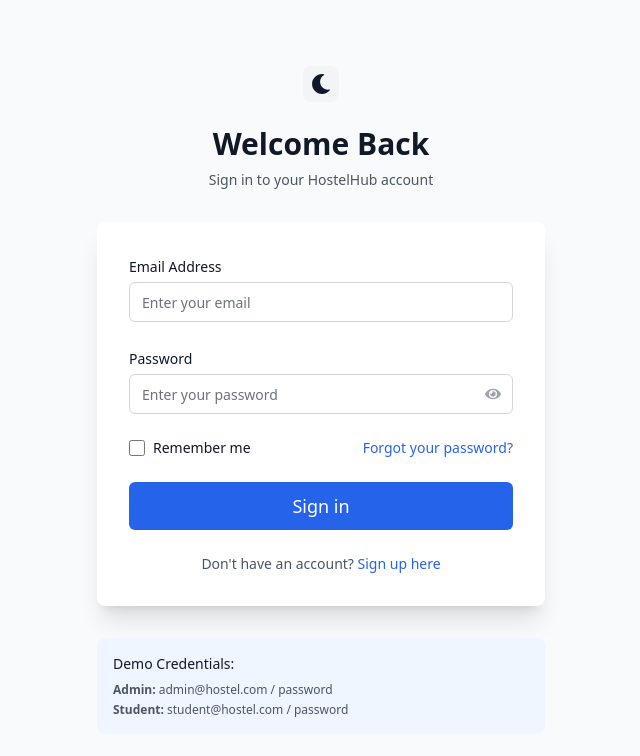
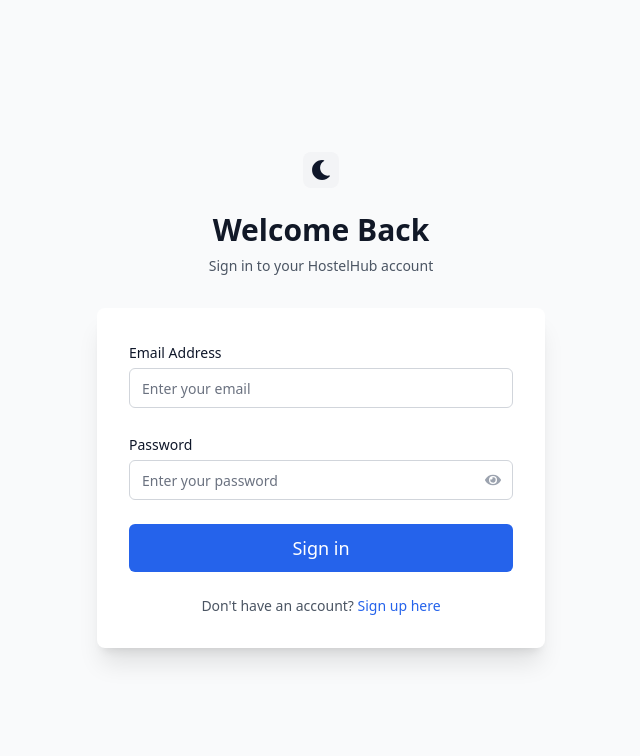
Before and after one commit to habibi-as/hostel-frontend, a React (Create React App) app in the folder client/: page /login in a window 1280 px wide. Shown: the top 756 px of the page, without its empty margins (319-959 px from the left). Built offline with nearby package versions, Linux system fonts and the light colour scheme.

Commit message:
Update Login.js

```diff
--- a/client/src/pages/Login.js
+++ b/client/src/pages/Login.js
@@ -4,12 +4,10 @@ import { useAuth } from '../contexts/AuthContext';
 import { useTheme } from '../contexts/ThemeContext';
 import LoadingSpinner from '../components/LoadingSpinner';
 import { FaEye, FaEyeSlash, FaSun, FaMoon } from 'react-icons/fa';
+import toast from 'react-hot-toast';
 
 const Login = () => {
-  const [formData, setFormData] = useState({
-    email: '',
-    password: ''
-  });
+  const [formData, setFormData] = useState({ email: '', password: '' });
   const [showPassword, setShowPassword] = useState(false);
   const [errors, setErrors] = useState({});
 
@@ -18,9 +16,8 @@ const Login = () => {
   const navigate = useNavigate();
   const location = useLocation();
 
-  // ✅ Redirect if user is already logged in
   useEffect(() => {
-    if (loading) return; // Wait for AuthContext check
+    if (loading) return;
     if (!user) return;
 
     if (user.role === 'admin') navigate('/admin/dashboard', { replace: true });
@@ -29,42 +26,44 @@ const Login = () => {
 
   const handleChange = (e) => {
     const { name, value } = e.target;
-    setFormData(prev => ({ ...prev, [name]: value }));
-
-    if (errors[name]) {
-      setErrors(prev => ({ ...prev, [name]: '' }));
-    }
+    setFormData((prev) => ({ ...prev, [name]: value }));
+    if (errors[name]) setErrors((prev) => ({ ...prev, [name]: '' }));
   };
 
   const validateForm = () => {
     const newErrors = {};
-
-    if (!formData.email) {
-      newErrors.email = 'Email is required';
-    } else if (!/\S+@\S+\.\S+/.test(formData.email)) {
+    if (!formData.email) newErrors.email = 'Email is required';
+    else if (!/\S+@\S+\.\S+/.test(formData.email))
       newErrors.email = 'Email is invalid';
-    }
-
-    if (!formData.password) {
-      newErrors.password = 'Password is required';
-    }
-
+    if (!formData.password) newErrors.password = 'Password is required';
     setErrors(newErrors);
     return Object.keys(newErrors).length === 0;
   };
 
   const handleSubmit = async (e) => {
     e.preventDefault();
+    if (!validateForm()) return;
 
-    if (!validateForm()) return;
+    try {
+      if (typeof login !== 'function') {
+        console.error('❌ login is not a function:', login);
+        toast.error('Internal error: login function missing.');
+        return;
+      }
 
       const result = await login(formData.email, formData.password);
 
-    // ✅ Instant redirect after successful login
-    if (result.success && result.user) {
+      if (result?.success && result.user) {
+        toast.success(`Welcome ${result.user.name || ''}!`);
         if (result.user.role === 'admin') navigate('/admin/dashboard', { replace: true });
         else if (result.user.role === 'student') navigate('/student/dashboard', { replace: true });
         else navigate('/', { replace: true });
+      } else {
+        toast.error(result?.message || 'Invalid credentials');
+      }
+    } catch (err) {
+      console.error('❌ Login error:', err);
+      toast.error('An unexpected error occurred during login');
     }
   };
 
@@ -91,19 +90,15 @@ const Login = () => {
           </p>
         </div>
 
-        {/* Login Form */}
+        {/* Form */}
         <div className={`${darkMode ? 'bg-gray-800' : 'bg-white'} shadow-xl rounded-lg p-8`}>
           <form className="space-y-6" onSubmit={handleSubmit}>
             <div>
-              <label htmlFor="email" className="label">
-                Email Address
-              </label>
+              <label htmlFor="email" className="label">Email Address</label>
               <input
                 id="email"
                 name="email"
                 type="email"
-                autoComplete="email"
-                required
                 value={formData.email}
                 onChange={handleChange}
                 className={`input mt-1 ${errors.email ? 'border-red-500' : ''}`}
@@ -113,16 +108,12 @@ const Login = () => {
             </div>
 
             <div>
-              <label htmlFor="password" className="label">
-                Password
-              </label>
+              <label htmlFor="password" className="label">Password</label>
               <div className="relative mt-1">
                 <input
                   id="password"
                   name="password"
                   type={showPassword ? 'text' : 'password'}
-                  autoComplete="current-password"
-                  required
                   value={formData.password}
                   onChange={handleChange}
                   className={`input pr-10 ${errors.password ? 'border-red-500' : ''}`}
@@ -130,8 +121,8 @@ const Login = () => {
                 />
                 <button
                   type="button"
+                  onClick={() => setShowPassword(!showPassword)}
                   className="absolute inset-y-0 right-0 pr-3 flex items-center"
-                  onClick={() => setShowPassword(!showPassword)}
                 >
                   {showPassword ? (
                     <FaEyeSlash className="h-4 w-4 text-gray-400" />
@@ -140,37 +131,9 @@ const Login = () => {
                   )}
                 </button>
               </div>
-              {errors.password && (
-                <p className="mt-1 text-sm text-red-600">{errors.password}</p>
-              )}
+              {errors.password && <p className="mt-1 text-sm text-red-600">{errors.password}</p>}
             </div>
 
-            <div className="flex items-center justify-between">
-              <div className="flex items-center">
-                <input
-                  id="remember-me"
-                  name="remember-me"
-                  type="checkbox"
-                  className="h-4 w-4 text-primary-600 focus:ring-primary-500 border-gray-300 rounded"
-                />
-                <label
-                  htmlFor="remember-me"
-                  className="ml-2 block text-sm text-gray-900 dark:text-gray-300"
-                >
-                  Remember me
-                </label>
-              </div>
-              <div className="text-sm">
-                <Link
-                  to="/forgot-password"
-                  className="font-medium text-primary-600 hover:text-primary-500"
-                >
-                  Forgot your password?
-                </Link>
-              </div>
-            </div>
-
-            <div>
             <button
               type="submit"
               disabled={loading}
@@ -178,14 +141,12 @@ const Login = () => {
             >
               {loading ? (
                 <div className="flex items-center justify-center">
-                    <LoadingSpinner size="sm" className="mr-2" />
-                    Signing in...
+                  <LoadingSpinner size="sm" className="mr-2" /> Signing in...
                 </div>
               ) : (
                 'Sign in'
               )}
             </button>
-            </div>
 
             <div className="text-center">
               <p className="text-sm text-gray-600 dark:text-gray-400">
@@ -200,21 +161,6 @@ const Login = () => {
             </div>
           </form>
         </div>
-
-        {/* Demo Credentials */}
-        <div className={`${darkMode ? 'bg-gray-800' : 'bg-blue-50'} rounded-lg p-4`}>
-          <h3 className="text-sm font-medium text-gray-900 dark:text-white mb-2">
-            Demo Credentials:
-          </h3>
-          <div className="text-xs text-gray-600 dark:text-gray-400 space-y-1">
-            <p>
-              <strong>Admin:</strong> admin@hostel.com / password
-            </p>
-            <p>
-              <strong>Student:</strong> student@hostel.com / password
-            </p>
-          </div>
-        </div>
       </div>
     </div>
   );
```
Lines whose indentation alone changed are shown as unchanged.
